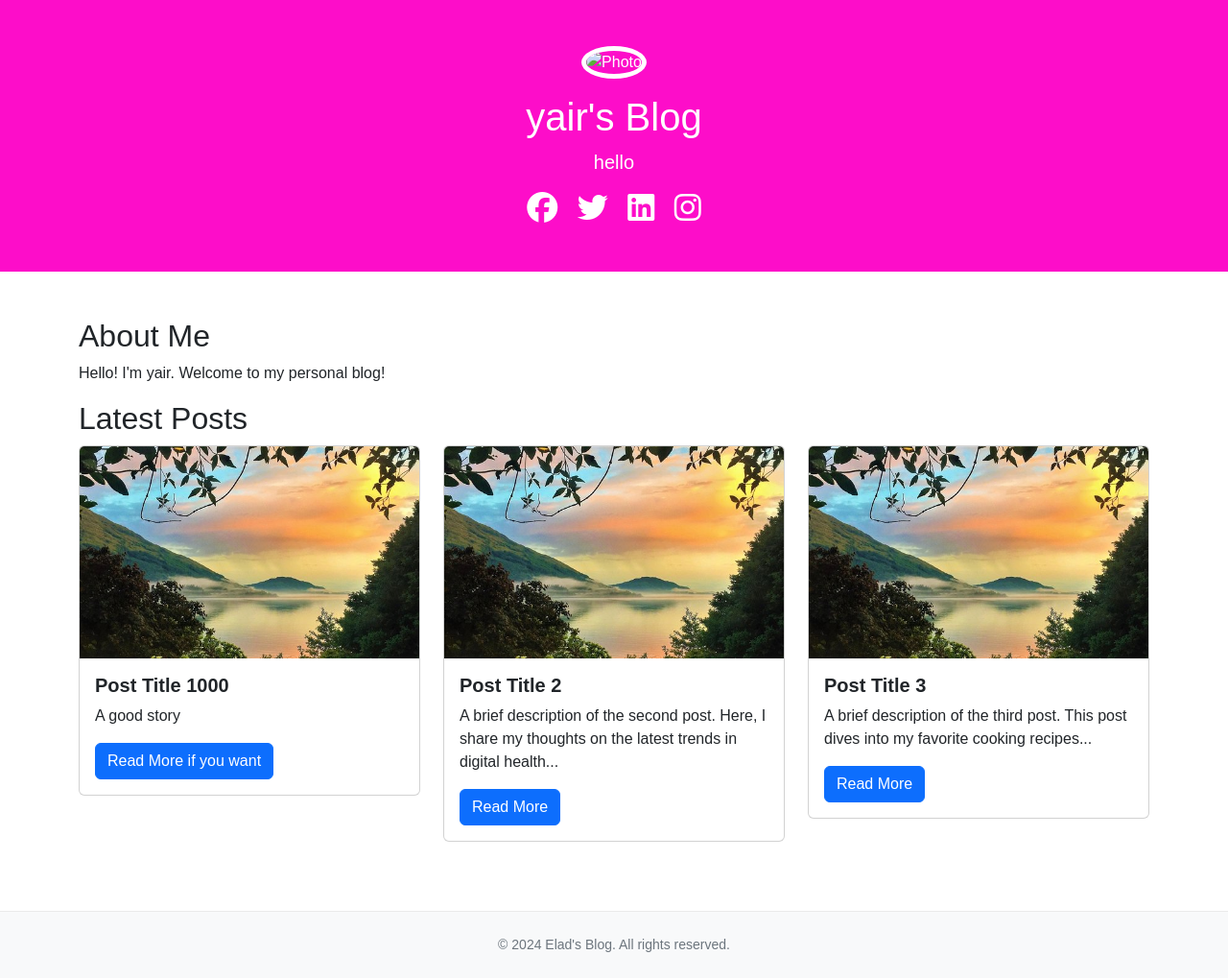
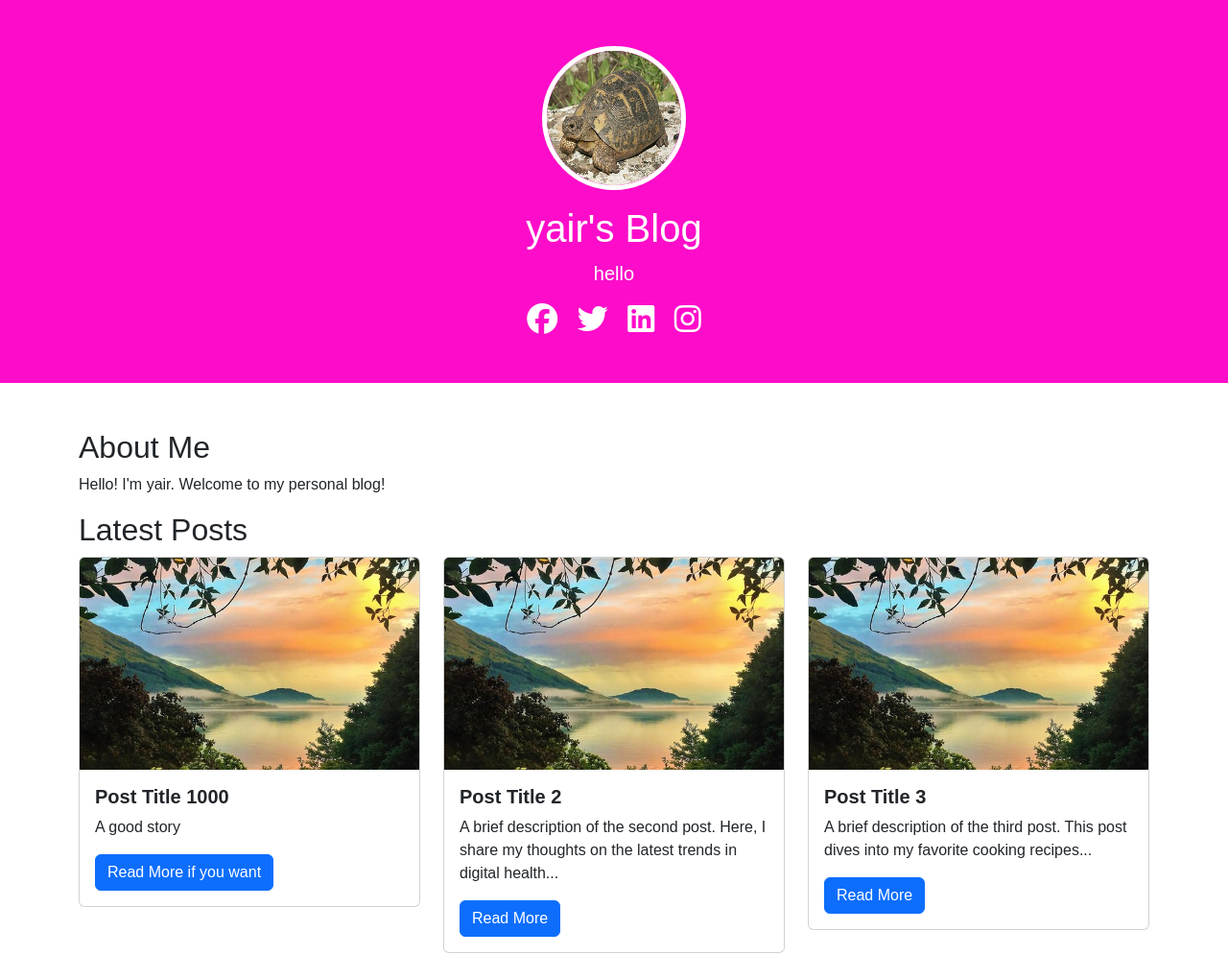
Before and after one commit to yairlevenberg/Blog-leason, a website: page public/index.html in a window 1280 px wide. Shown: the top 1020 px of the page at 96% size. Drawn offline with nearby package versions, Linux system fonts and the light colour scheme; a script that the page names is missing.

Commit message:
תמונה ראשית

```diff
--- a/public/index.html
+++ b/public/index.html
@@ -10,7 +10,7 @@
 <body>
     <header class="text-white text-center py-5">
         <div class="container">
-            <img src="::\Users\yairl\Desktop\קורס ניהול מוצר\חלק א מבוא להייטק\מטלות\devops\personal-blog\public\images" alt="Photo" class="rounded-circle mb-3" width="150" height="150">
+            <img src="images\Testudo_graeca02.jpg" alt="Photo" class="rounded-circle mb-3" width="150" height="150">
             <h1>yair's Blog</h1>
             <p class="lead">hello</p>
             <!-- Social media links -->
```
